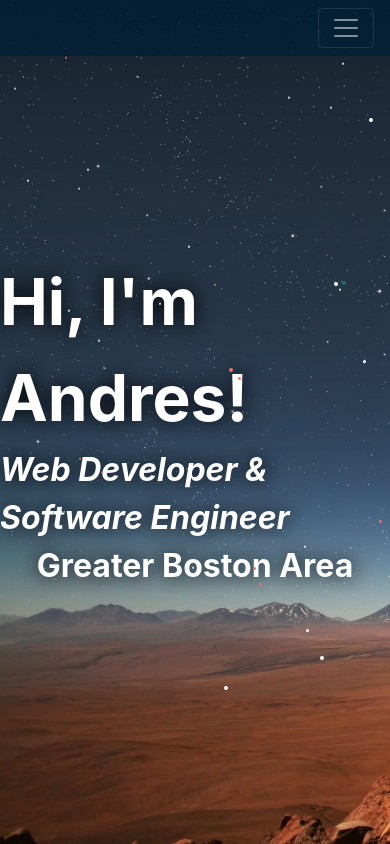
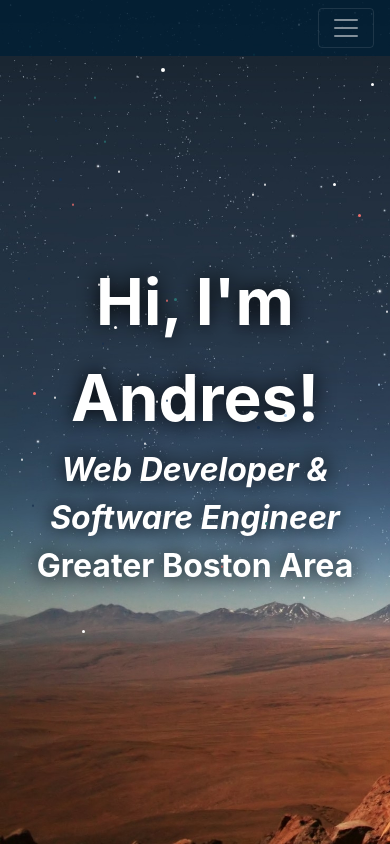
Before and after one commit to discocisco/portfolio-old, a React app: page / in a window 390 px wide. Built offline with nearby package versions, Linux system fonts and the light colour scheme.

Commit message:
Add responsiveness to text in Intro component

```diff
--- a/src/css/Intro.scss
+++ b/src/css/Intro.scss
@@ -6,6 +6,7 @@
   font-weight: bold;
   justify-content: center;
   min-height: 100vh;
+  text-align: center;
   text-shadow: 0 0 20px $black;
 
   .intro-name {
```
Also changed, not shown: src/css/IntroResponsive.scss (added, +13 -0 lines).
